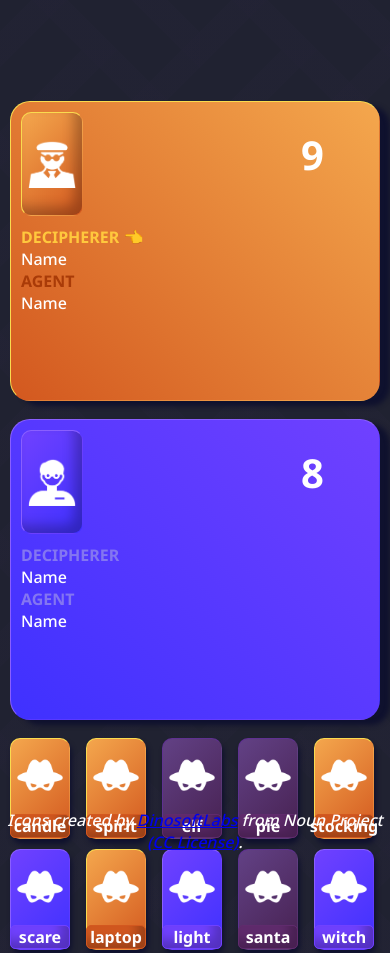
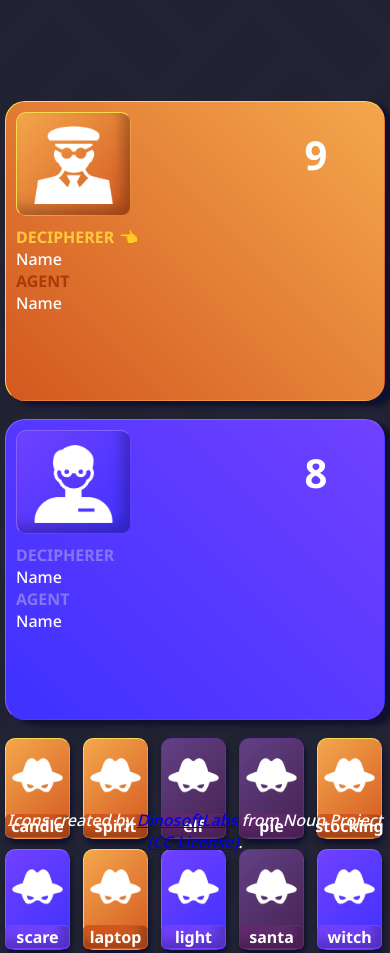
Before and after one commit to jRaimuu/Thematle, a plain HTML site: page index.html in a window 390 px wide. Shown: the top 953 px of the page. Drawn offline with Linux system fonts and the light colour scheme.

Commit message:
Made mobile view more responsive

```diff
--- a/index.html
+++ b/index.html
@@ -45,7 +45,7 @@ UCID: 30150737 -->
         <div class="score-square score-grid">
             <div class="orange-square score-shadow">
                 <div class="flex-row justify-between">
-                    <div class="orange-guessed-card card-shadow h-align-card inset-shadow m-square">
+                    <div class="orange-guessed-card card-shadow h-align-card inset-shadow m-square min-width">
                         <img id="team1-img" class="cover" src="./assets/noun-boss-990401.png">
                     </div>
                     <p id="team1-score" class="score"></p>
@@ -59,7 +59,7 @@ UCID: 30150737 -->
             </div>
             <div class="purple-square score-shadow">
                 <div class="flex-row justify-between">
-                    <div class="purple-guessed-card card-shadow h-align-card inset-shadow m-square">
+                    <div class="purple-guessed-card card-shadow h-align-card inset-shadow m-square min-width">
                         <img id="team2-img" class="cover" src="./assets/noun-child-990391.png">
                     </div>
                     <p id="team2-score" class="score"></p>
--- a/styles.css
+++ b/styles.css
@@ -259,7 +259,7 @@ h4 {
 .black-guessed-card {
     /* background-color: #25c0b7; */
     background: linear-gradient(-45deg, #d3581f, #f4a74d);
-    min-width: 60px;
+    min-width: 65px;
     width: 10vw;
     height: 12vh;
     border-radius: 10px;
@@ -514,4 +514,8 @@ footer {
             "card-area card-area card-area card-area";
     }
 
+    .min-width {
+        min-width: 30%;
+    }
+
 }
```
Also changed, not shown: 1 other file.
